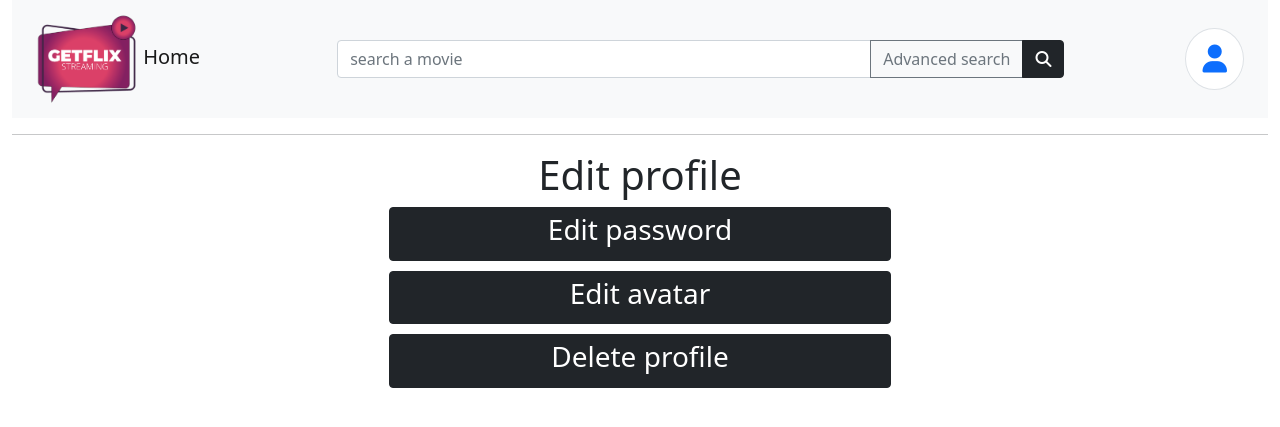
After one commit to MarcHoutreille/getflixProject, a PHP site: page /user.php in a window 1280 px wide. The commit adds this page. Shown: the top 427 px of the page. Run offline with PHP 8.4, Linux system fonts and the light colour scheme; some libraries are stand-ins or nearby versions.

Commit message:
php : update home.php & user.php & user css : adding style for buttons on user.php

```diff
--- a/css/getflix-style.css
+++ b/css/getflix-style.css
@@ -1,6 +1,12 @@
 html
 {
     font-family:'Roboto', sans-serif;
+}
+
+.edit{
+    width: 40%;
+    padding : 5px;
+    margin-bottom: 10px;
 }
 
 #phoneLogo{
@@ -16,7 +22,7 @@ html
     }
 }
 
-@media (min-width:900px){
+@media (min-width:750px){
     #phoneNavbar {
         display: none;
     }
--- a/pc_navbar.php
+++ b/pc_navbar.php
@@ -20,7 +20,7 @@
     <!-- nav bar laptop !  -->
     <nav class="navbar navbar-light bg-light" id="pcNavbar">
         <div class="container-fluid">
-            <a class="navbar-brand" href="index.php">
+            <a class="navbar-brand" href="home.php">
                 <!-- <img src="https://placekitten.com/60/40" alt="logo getflix project" width="60" height="40" class="d-inline-block align-text-middle"> -->
                 <img src="img/getflix-logo.png" alt="logo getflix project" width="102" height="92" class="d-inline-block align-text-middle">
 
@@ -33,7 +33,7 @@
                     <button class="btn btn-dark" type="button" id="search"><i class="fa fa-search"></i></button>
                 </div>
             </form>
-            <a href="account.php" class=""><i class="fa fa-user fs-3 border borde-3 rounded-circle p-3 bg-white"></i></a>
+            <a href="user.php" class=""><i class="fa fa-user fs-3 border borde-3 rounded-circle p-3 bg-white"></i></a>
         </div>
     </nav>
 <hr>
--- a/phone_navbar.php
+++ b/phone_navbar.php
@@ -20,9 +20,9 @@
 
     <!-- nav bar smartphone -->
     <nav class="navbar navbar-light bg-light rounded-top rounded-3" id="phoneNavbar">
-        <a href="index.php"><i class="fa fa-home mx-3 fs-2"></i></a>
+        <a href="home.php"><i class="fa fa-home mx-3 fs-2"></i></a>
         <a href="search.php"><i class="fa fa-search mx-3 fs-2"></i></a>
-        <a href="account.php"><i class="fa fa-user mx-3 fs-2"></i></a>
+        <a href="user.php"><i class="fa fa-user mx-3 fs-2"></i></a>
     </nav>
 </body>
 <script src="https://cdn.jsdelivr.net/npm/bootstrap@5.0.0-beta3/dist/js/bootstrap.bundle.min.js"
--- /dev/null
+++ b/user.php
@@ -0,0 +1,54 @@
+<!DOCTYPE html>
+<html lang="en">
+
+<head>
+    <meta charset="UTF-8">
+    <meta name="viewport" content="width=device-width, initial-scale=1.0">
+    <link href="https://cdn.jsdelivr.net/npm/bootstrap@5.0.0-beta3/dist/css/bootstrap.min.css" rel="stylesheet" integrity="sha384-eOJMYsd53ii+scO/bJGFsiCZc+5NDVN2yr8+0RDqr0Ql0h+rP48ckxlpbzKgwra6" crossorigin="anonymous">
+    <link rel="stylesheet" href="css/getflix-style.css">
+    <title>User</title>
+</head>
+
+<body>
+    <div class="container-fluid">
+        <div class="row">
+            <div class="col-">
+                <img src="img/getflix-logo.png" alt="getflix-logo" id="phoneLogo">
+            </div>
+        </div>
+        <div class="row">
+            <div class="col-">
+                <?php include('pc_navbar.php'); ?>
+            </div>
+        </div>
+        <div class="row">
+            <div class="col- text-center">
+                <h1> Edit profile </h1>
+            </div>
+        </div>
+        <div class="row">
+            <div class="col- text-center">
+            <a class="btn btn-dark edit" id="btn1" href="#" role="button"><h3> Edit password </h3></a>
+            </div>
+        </div>
+        <div class="row">
+            <div class="col- text-center">
+            <a class="btn btn-dark edit" id="btn2" href="#" role="button"><h3> Edit avatar </h3></a>
+            </div>
+        </div>
+        <div class="row">
+            <div class="col- text-center">
+            <a class="btn btn-dark edit" id="btn3" href="#" role="button"><h3> Delete profile </h3></a>
+            </div>
+        </div>
+        <?php include('phone_navbar.php'); ?>
+    </div>
+    <script src="https://code.jquery.com/jquery-3.2.1.slim.min.js" integrity="sha384-KJ3o2DKtIkvYIK3UENzmM7KCkRr/rE9/Qpg6aAZGJwFDMVNA/GpGFF93hXpG5KkN" crossorigin="anonymous">
+    </script>
+    <script src="https://cdnjs.cloudflare.com/ajax/libs/popper.js/1.12.9/umd/popper.min.js" integrity="sha384-ApNbgh9B+Y1QKtv3Rn7W3mgPxhU9K/ScQsAP7hUibX39j7fakFPskvXusvfa0b4Q" crossorigin="anonymous">
+    </script>
+    <script src="https://maxcdn.bootstrapcdn.com/bootstrap/4.0.0/js/bootstrap.min.js" integrity="sha384-JZR6Spejh4U02d8jOt6vLEHfe/JQGiRRSQQxSfFWpi1MquVdAyjUar5+76PVCmYl" crossorigin="anonymous">
+    </script>
+</body>
+
+</html>
```
Also changed, not shown: home.php (+6 -9 lines), 1 other file.
